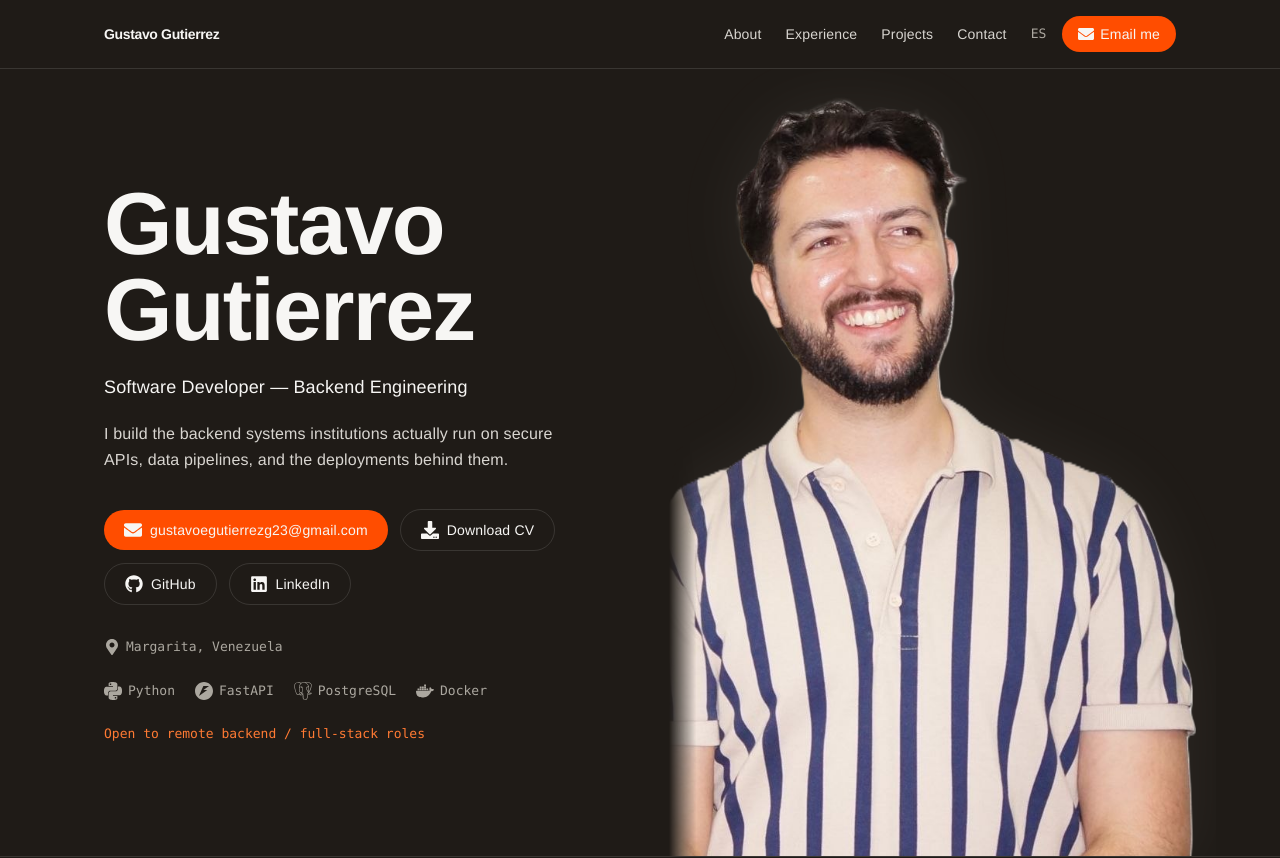
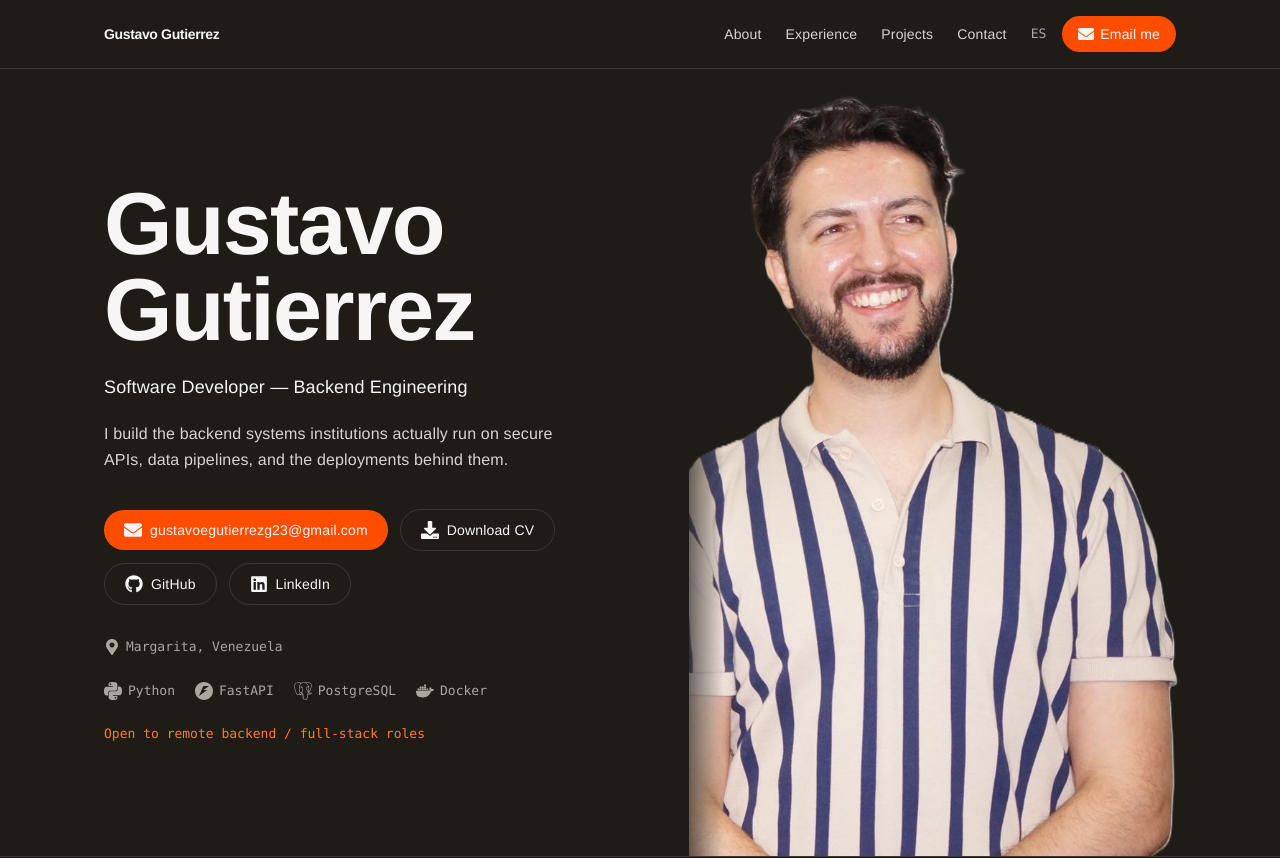
Before and after one commit to gustavo2023/personal-portfolio, a React (Vite) app: page / in a window 1280 px wide. Shown: the top 858 px of the page. Built offline with nearby package versions, Linux system fonts and the light colour scheme; no server answers.

Commit message:
fix: adjust hero image styling for better visibility and update mask gradient for improved aesthetics

```diff
--- a/src/components/Hero.jsx
+++ b/src/components/Hero.jsx
@@ -150,7 +150,7 @@ export default function Hero() {
             fetchpriority="high"
             decoding="sync"
             {...photoMotion}
-            className="hero-mask absolute inset-0 h-full w-full object-cover object-top"
+            className="hero-mask absolute inset-0 h-full w-full object-contain object-bottom"
           />
         </div>
       </div>
--- a/src/index.css
+++ b/src/index.css
@@ -96,9 +96,15 @@ body {
     -webkit-mask-image: linear-gradient(
       to right,
       transparent 0%,
-      black 5%,
+      black 10%,
       black 100%
     );
-    mask-image: linear-gradient(to right, transparent 0%, black 5%, black 100%);
+    mask-image: linear-gradient(
+      to right,
+      transparent 0%,
+      black 10%,
+      black 100%
+    );
+    filter: none;
   }
 }
```
